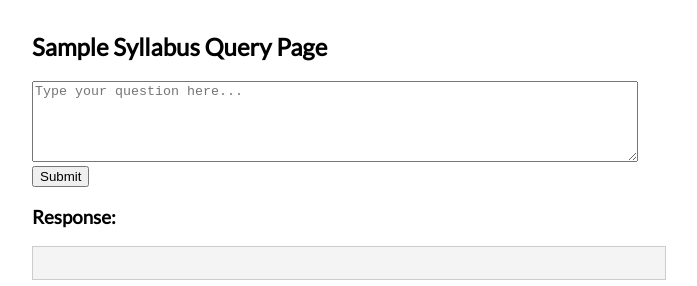
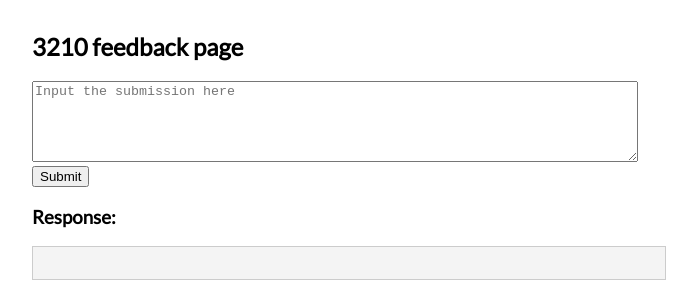
Before and after one commit to dbousfie/3210paragraphs, a plain HTML site: page index.html in a window 1280 px wide. Shown: the whole page, without its empty margins (0-697 px from the left). Drawn offline with Linux system fonts and the light colour scheme.

Commit message:
Update index.html

```diff
--- a/index.html
+++ b/index.html
@@ -25,9 +25,9 @@
   </style>
 </head>
 <body>
-  <h2>Sample Syllabus Query Page</h2>
+  <h2>3210 feedback page</h2>
   <form id="queryForm">
-    <textarea name="query" id="query" rows="5" cols="60" placeholder="Type your question here..."></textarea><br />
+    <textarea name="query" id="query" rows="5" cols="60" placeholder="Input the submission here"></textarea><br />
     <button type="submit">Submit</button>
   </form>
   <h3>Response:</h3>
```
